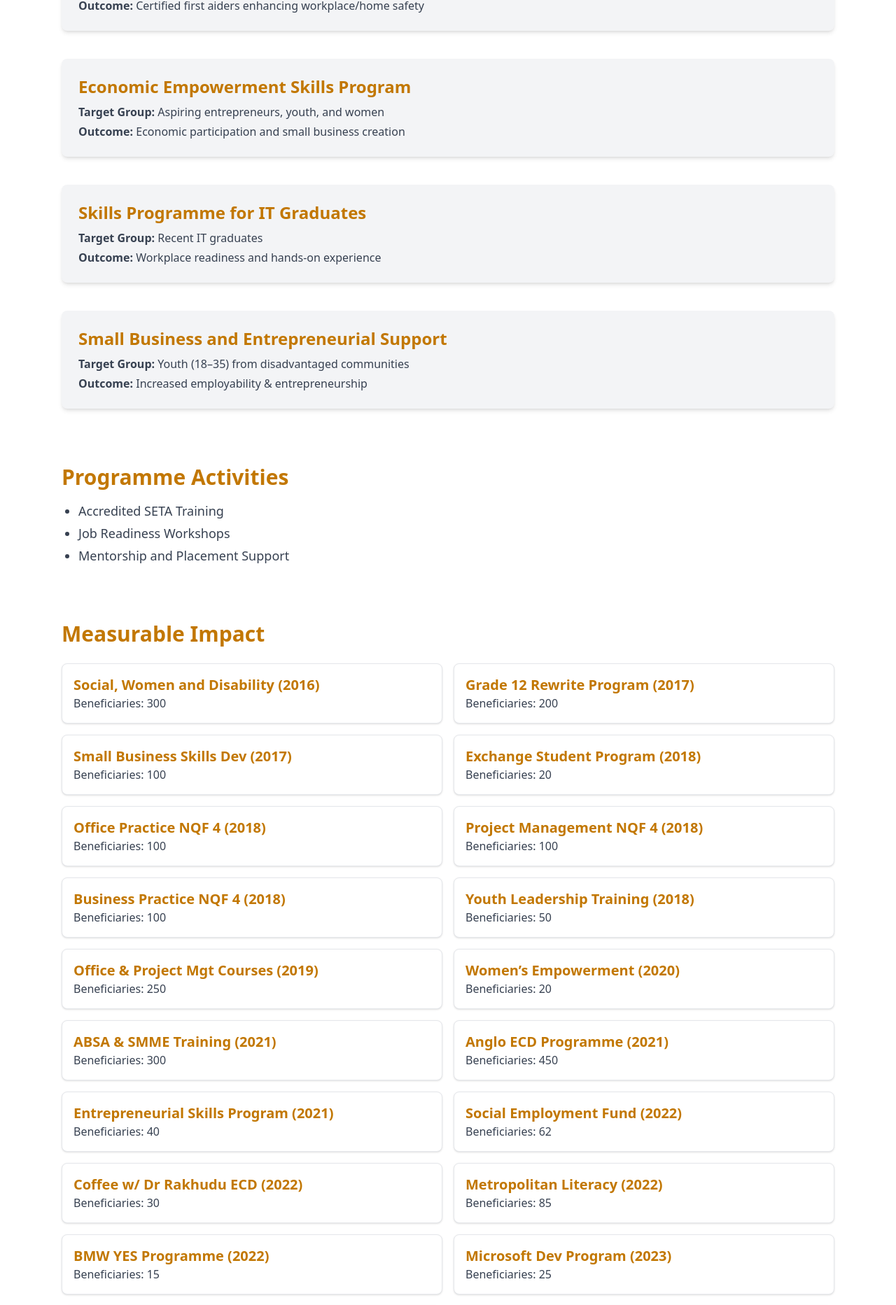
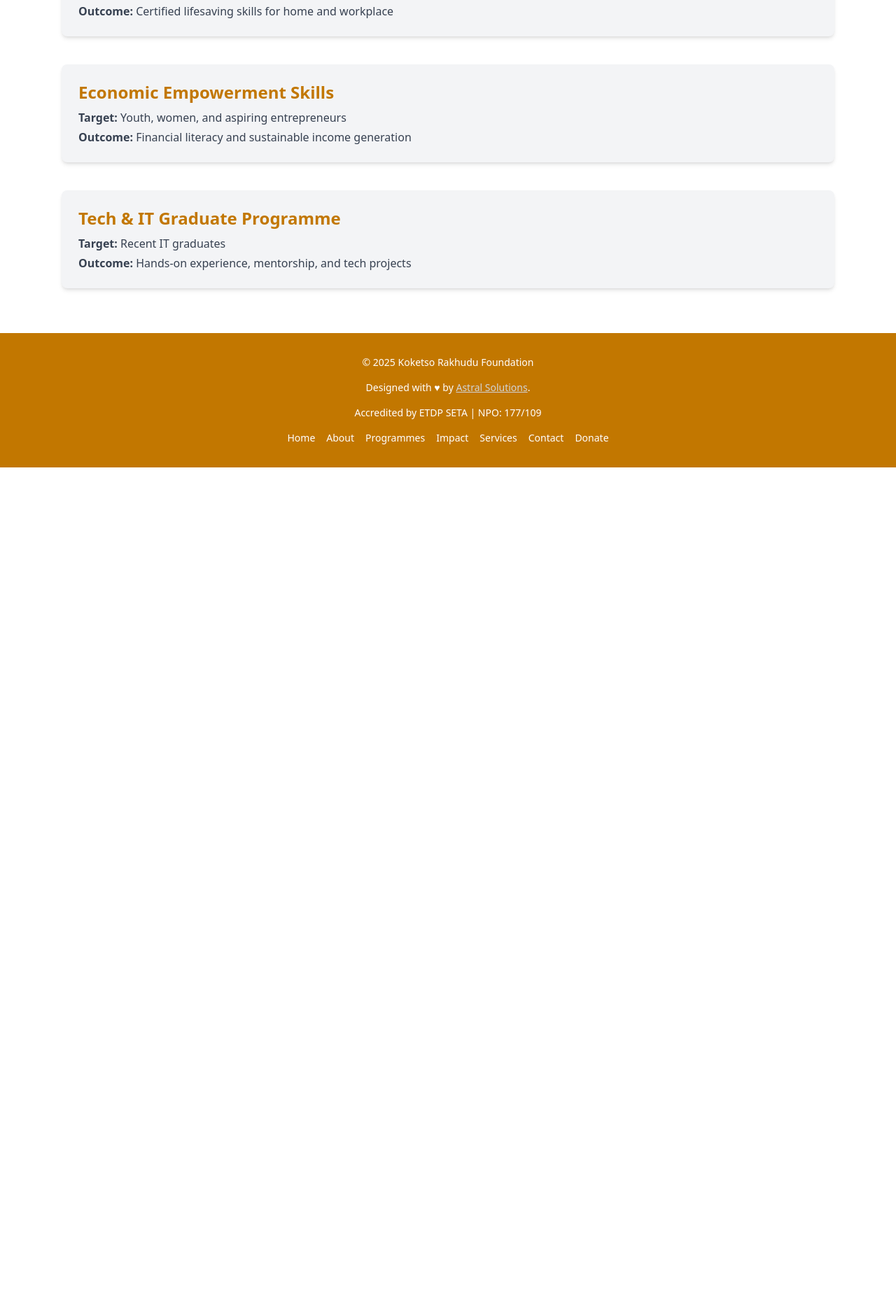
Before and after one commit to Astral-Solutions/krf, a React (Vite) app in the folder krf-site/: page /programmes in a window 1280 px wide. Shown: the part 485-2350 px from the top of the page at 70% size. After the commit the page ends 1153 px from the top, so only its background shows below. Built offline with nearby package versions, Linux system fonts and the light colour scheme.

Commit message:
i\update content

```diff
--- a/krf-site/src/pages/Impact.jsx
+++ b/krf-site/src/pages/Impact.jsx
@@ -1,43 +1,64 @@
-import React from "react";
+import React from 'react';
+import { motion } from 'framer-motion';
 
-const programs = [
-  { name: "Social, Women & Disability", value: "R307,000", beneficiaries: 300 },
-  { name: "Small Business Skills Development", value: "R450,000", beneficiaries: 100 },
-  { name: "Grade 12 Re-write Programme", value: "R250,000", beneficiaries: 200 },
-  { name: "Exchange Student Programme", value: "R350,000", beneficiaries: 20 },
-  { name: "Office Practice NQF 4", value: "R150,000", beneficiaries: 100 },
-  { name: "Project Management NQF 4", value: "R150,000", beneficiaries: 100 },
-  { name: "Business Practice NQF 4", value: "R150,000", beneficiaries: 250 },
-  { name: "Office & Project Management", value: "R230,000", beneficiaries: 300 },
-  { name: "ABSA & Classic Oriental SMME", value: "R1,000,000", beneficiaries: 450 },
-  { name: "Anglo American ECD", value: "R850,000", beneficiaries: 450 },
+const fadeIn = {
+  hidden: { opacity: 0, y: 20 },
+  visible: (i) => ({
+    opacity: 1,
+    y: 0,
+    transition: { delay: i * 0.1, duration: 0.5 },
+  }),
+};
+
+const impacts = [
+  { year: 2016, title: "Social, Women & Disability – Life Development Programme" },
+  { year: 2017, title: "Small Business Skills Development Programme" },
+  { year: 2017, title: "Grade 12 Re-write Programme" },
+  { year: 2018, title: "Exchange Student Programme" },
+  { year: 2018, title: "Office Practice NQF Level 4" },
+  { year: 2018, title: "Project Management NQF Level 4" },
+  { year: 2018, title: "Business Practice NQF Level 4" },
+  { year: 2019, title: "Office Management & Project Management Short Courses" },
+  { year: 2021, title: "ABSA & Classic Oriental SMME Training" },
+  { year: 2021, title: "Anglo American Dikuno Trust ECD Programme" },
+  { year: 2022, title: "Social Employment Fund Programme" },
+  { year: 2022, title: "Coffee with Dr Koketso Rakhudu – ECD Programme" },
+  { year: 2022, title: "Metropolitan Financial Literacy Workshop" },
+  { year: 2022, title: "BMW YES Programme" },
+  { year: 2023, title: "Lora Small Business Training" },
+  { year: 2023, title: "Microsoft Software Development Programme" },
+  { year: 2023, title: "Office Practice, Project Management & Business Practice" },
 ];
 
-const Impact = () => {
-  return (
-    <div className="p-8 max-w-6xl mx-auto">
-      <h1 className="text-3xl font-bold text-[#2b347c] mb-6">Our Impact</h1>
-      <table className="min-w-full bg-white border border-gray-300 rounded-lg shadow">
-        <thead>
-          <tr className="bg-blue-50 text-left">
-            <th className="p-4 border-b">Programme/Project</th>
-            <th className="p-4 border-b">Value</th>
-            <th className="p-4 border-b">No. of Beneficiaries</th>
-          </tr>
-        </thead>
-        <tbody>
-          {programs.map((p, idx) => (
-            <tr key={idx} className="hover:bg-blue-50">
-              <td className="p-4 border-b">{p.name}</td>
-              <td className="p-4 border-b">{p.value}</td>
-              <td className="p-4 border-b">{p.beneficiaries}</td>
-            </tr>
-          ))}
-        </tbody>
-      </table>
-      <p className="mt-4 text-sm text-gray-600">Total Value (2016–2023): R4,459,253 | Total Beneficiaries: 1106</p>
+const Impact = () => (
+  <div className="bg-white text-black px-6 py-16 max-w-6xl mx-auto">
+    <h1 className="text-4xl font-bold text-[#c27700] mb-10 text-center">
+      Our Impact
+    </h1>
+    <div className="grid md:grid-cols-2 gap-6">
+      {impacts.map((item, index) => (
+        <motion.div
+          key={index}
+          variants={fadeIn}
+          custom={index}
+          initial="hidden"
+          whileInView="visible"
+          viewport={{ once: true }}
+          className="bg-gray-100 border border-gray-200 p-5 rounded-lg shadow-md"
+        >
+          <img
+            src={`/images/impact-placeholder-${(index % 6) + 1}.jpg`}
+            alt={item.title}
+            className="w-full h-48 object-cover mb-4 rounded"
+          />
+          <h3 className="text-xl font-bold text-[#c27700] mb-2">
+            {item.title}
+          </h3>
+          <p className="text-gray-700">Year: {item.year}</p>
+        </motion.div>
+      ))}
     </div>
-  );
-};
+  </div>
+);
 
 export default Impact;
--- a/krf-site/src/pages/Programmes.jsx
+++ b/krf-site/src/pages/Programmes.jsx
@@ -1,154 +1,62 @@
 // src/pages/Programmes.jsx
-import React from "react";
-import { motion } from "framer-motion";
+import React from 'react';
+import { motion } from 'framer-motion';
 
 const fadeUp = {
   hidden: { opacity: 0, y: 30 },
   visible: (i) => ({
     opacity: 1,
     y: 0,
-    transition: { delay: i * 0.15, duration: 0.6 },
+    transition: { delay: i * 0.1, duration: 0.5 },
   }),
 };
 
-const courses = [
+const programmes = [
   {
     title: "3-Month Skills Development Courses",
     target: "Unemployed youth and adults",
-    outcome: "Improved job readiness and confidence",
+    outcome: "Enhanced job readiness and confidence",
   },
   {
-    title: "Accredited First Aid Training Program",
-    target: "Community members, caregivers, and professionals",
-    outcome: "Certified first aiders enhancing workplace/home safety",
+    title: "First Aid Training (SETA-accredited)",
+    target: "Caregivers, professionals, and community members",
+    outcome: "Certified lifesaving skills for home and workplace",
   },
   {
-    title: "Economic Empowerment Skills Program",
-    target: "Aspiring entrepreneurs, youth, and women",
-    outcome: "Economic participation and small business creation",
+    title: "Economic Empowerment Skills",
+    target: "Youth, women, and aspiring entrepreneurs",
+    outcome: "Financial literacy and sustainable income generation",
   },
   {
-    title: "Skills Programme for IT Graduates",
+    title: "Tech & IT Graduate Programme",
     target: "Recent IT graduates",
-    outcome: "Workplace readiness and hands-on experience",
-  },
-  {
-    title: "Small Business and Entrepreneurial Support",
-    target: "Youth (18–35) from disadvantaged communities",
-    outcome: "Increased employability & entrepreneurship",
+    outcome: "Hands-on experience, mentorship, and tech projects",
   },
 ];
 
-const impactStats = [
-  { year: 2016, title: "Social, Women and Disability", count: 300 },
-  { year: 2017, title: "Grade 12 Rewrite Program", count: 200 },
-  { year: 2017, title: "Small Business Skills Dev", count: 100 },
-  { year: 2018, title: "Exchange Student Program", count: 20 },
-  { year: 2018, title: "Office Practice NQF 4", count: 100 },
-  { year: 2018, title: "Project Management NQF 4", count: 100 },
-  { year: 2018, title: "Business Practice NQF 4", count: 100 },
-  { year: 2018, title: "Youth Leadership Training", count: 50 },
-  { year: 2019, title: "Office & Project Mgt Courses", count: 250 },
-  { year: 2020, title: "Women’s Empowerment", count: 20 },
-  { year: 2021, title: "ABSA & SMME Training", count: 300 },
-  { year: 2021, title: "Anglo ECD Programme", count: 450 },
-  { year: 2021, title: "Entrepreneurial Skills Program", count: 40 },
-  { year: 2022, title: "Social Employment Fund", count: 62 },
-  { year: 2022, title: "Coffee w/ Dr Rakhudu ECD", count: 30 },
-  { year: 2022, title: "Metropolitan Literacy", count: 85 },
-  { year: 2022, title: "BMW YES Programme", count: 15 },
-  { year: 2023, title: "Microsoft Dev Program", count: 25 },
-  { year: 2023, title: "Lora Biz Training", count: 45 },
-  { year: 2023, title: "Office/Project/Business NQF", count: 150 },
-  { year: 2024, title: "LPG CSI Hakem Energies", count: 1000 },
-  { year: 2024, title: "Solar Training", count: 15 },
-  { year: 2024, title: "W&R Seta Program", count: 300 },
-  { year: 2024, title: "Short Learning Program", count: 150 },
-];
-
-const Programmes = () => {
-  return (
+const Programmes = () => (
   <div className="bg-white text-black px-6 py-16 max-w-6xl mx-auto">
-      <h1 className="text-4xl font-bold text-[#c27700] mb-8 text-center">
-        Programmes at KRF
+    <h1 className="text-4xl font-bold text-[#c27700] mb-10 text-center">
+      Our Programmes
     </h1>
-
     <div className="space-y-10">
-        {courses.map((course, index) => (
+      {programmes.map((p, index) => (
         <motion.div
           key={index}
-            className="bg-gray-100 p-6 rounded-lg shadow-md"
           custom={index}
-            initial="hidden"
-            whileInView="visible"
-            viewport={{ once: true }}
-            variants={fadeUp}
-          >
-            <h2 className="text-2xl font-semibold text-[#c27700] mb-2">
-              {course.title}
-            </h2>
-            <p className="text-gray-700 mb-1">
-              <strong>Target Group:</strong> {course.target}
-            </p>
-            <p className="text-gray-700">
-              <strong>Outcome:</strong> {course.outcome}
-            </p>
-          </motion.div>
-        ))}
-      </div>
-
-      {/* Activities Section */}
-      <motion.div
           variants={fadeUp}
           initial="hidden"
           whileInView="visible"
           viewport={{ once: true }}
-        custom={5}
-        className="mt-20"
+          className="bg-gray-100 p-6 rounded-lg shadow-md"
         >
-        <h2 className="text-3xl font-bold text-[#c27700] mb-4">
-          Programme Activities
-        </h2>
-        <ul className="list-disc ml-6 space-y-1 text-gray-700 text-lg">
-          <li>Accredited SETA Training</li>
-          <li>Job Readiness Workshops</li>
-          <li>Mentorship and Placement Support</li>
-        </ul>
-      </motion.div>
-
-      {/* Measurable Impact Section */}
-      <motion.div
-        variants={fadeUp}
-        initial="hidden"
-        whileInView="visible"
-        viewport={{ once: true }}
-        custom={6}
-        className="mt-20"
-      >
-        <h2 className="text-3xl font-bold text-[#c27700] mb-6">
-          Measurable Impact
-        </h2>
-        <div className="grid md:grid-cols-2 gap-4">
-          {impactStats.map((impact, idx) => (
-            <motion.div
-              key={idx}
-              custom={idx}
-              variants={fadeUp}
-              initial="hidden"
-              whileInView="visible"
-              viewport={{ once: true }}
-              className="bg-white border border-gray-200 p-4 rounded-lg shadow hover:shadow-lg transition"
-            >
-              <h4 className="text-xl font-semibold text-[#c27700]">
-                {impact.title} ({impact.year})
-              </h4>
-              <p className="text-gray-700">Beneficiaries: {impact.count}</p>
+          <h2 className="text-2xl font-semibold text-[#c27700] mb-2">{p.title}</h2>
+          <p className="text-gray-700 mb-1"><strong>Target:</strong> {p.target}</p>
+          <p className="text-gray-700"><strong>Outcome:</strong> {p.outcome}</p>
         </motion.div>
       ))}
     </div>
-      </motion.div>
   </div>
 );
-};
 
 export default Programmes;
```
Also changed, not shown: krf-site/src/pages/About.jsx (+33 -16 lines), krf-site/src/pages/Home.jsx (+30 -42 lines). Lines whose indentation alone changed are shown as unchanged.
